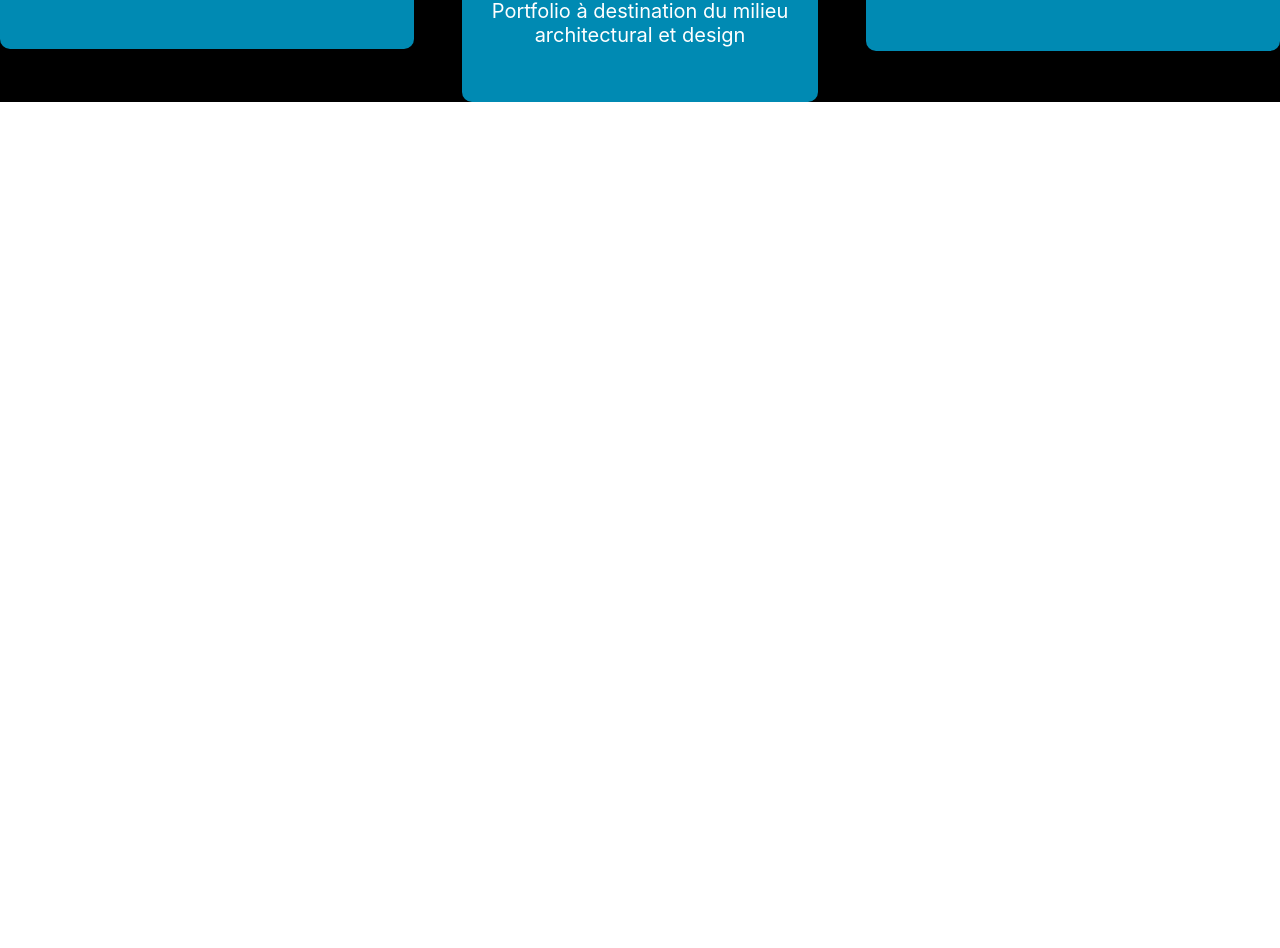
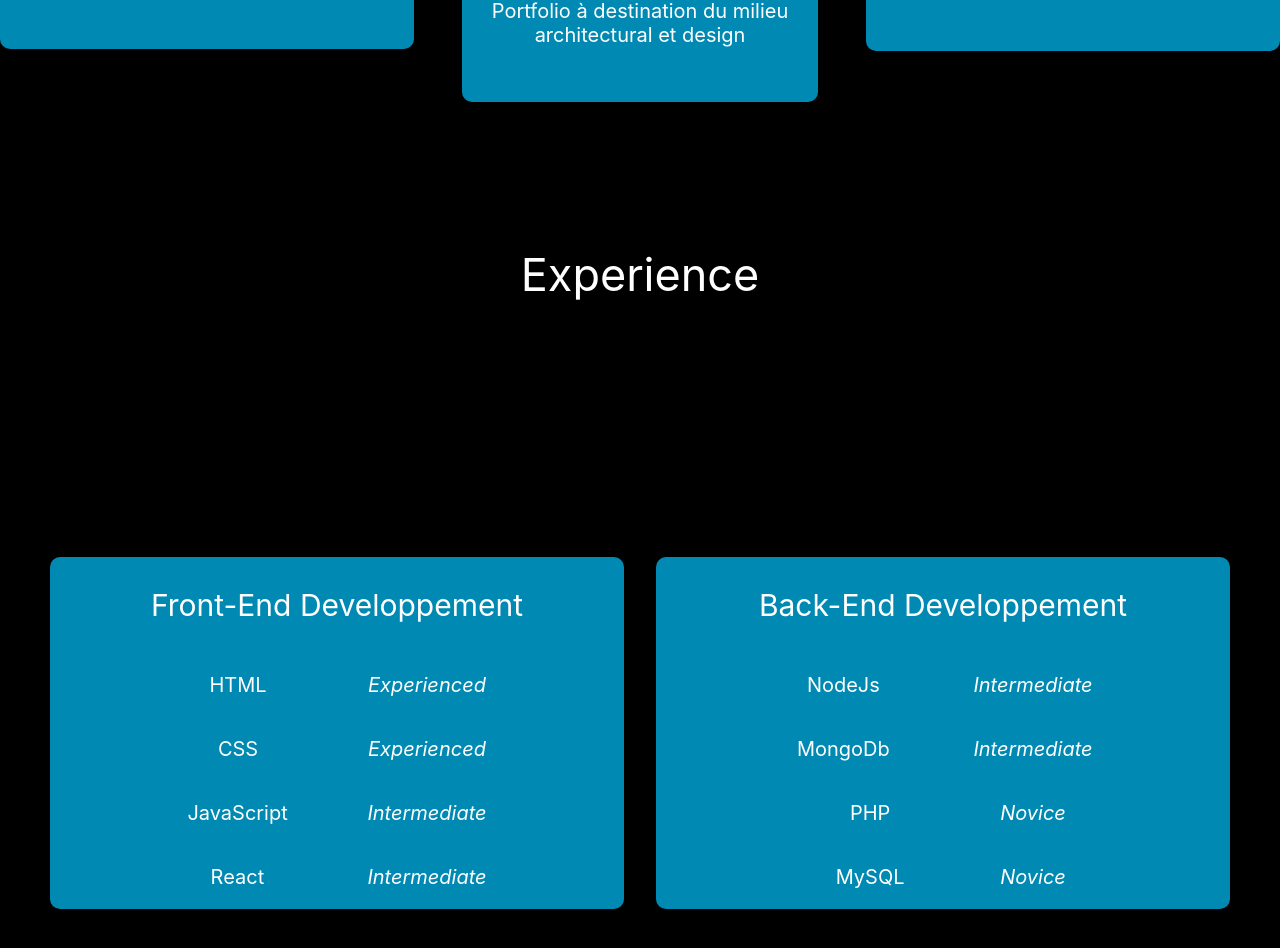
Before and after one commit to AurelienAllenic/aurelienallenic.fr-portfolio, a React (Create React App) app: page / in a window 1280 px wide. Shown: the part 1650-2598 px from the top of the page. Before the commit the page ends 1752 px from the top, so only its background shows below. Built offline with nearby package versions, Linux system fonts and the light colour scheme.

Commit message:
(feat) ended experience section

```diff
--- a/src/App.js
+++ b/src/App.js
@@ -1,8 +1,10 @@
 import './App.css';
+import { Parallax } from 'react-parallax';
+import test from "./assets/test.jpg"
 import Home from "./components/home/Home"
 import About from './components/about/About';
-import { Parallax } from 'react-parallax';
-import test from "./assets/test.jpg"
+import Experience from './components/experience/Experience';
+
 function App() {
   return (
     <div className="App">
@@ -10,6 +12,7 @@ function App() {
         <Home/>
         <Parallax  bgImage={test} strength={500}>
         <About/>
+        <Experience/>
         </Parallax>
 
     </div>
--- /dev/null
+++ b/src/components/experience/Experience.jsx
@@ -0,0 +1,58 @@
+import React from 'react'
+import { SectionTitle } from "../../style/General"
+import { ExperienceContainer, Cards, Card, MainTitleCard, CodeAndLevel, Code, Level } from "../../style/Experience"
+
+const Experience = () => {
+    return (
+        <>
+            <section id="experience">
+                <SectionTitle>Experience</SectionTitle>
+                <ExperienceContainer>
+                    <Cards>
+                        <Card>
+                            <MainTitleCard>Front-End Developpement</MainTitleCard>
+                            <CodeAndLevel>
+                                <Code>HTML</Code>
+                                <Level>Experienced</Level>
+                            </CodeAndLevel>
+                            <CodeAndLevel>
+                                <Code>CSS</Code>
+                                <Level>Experienced</Level>
+                            </CodeAndLevel>
+                            <CodeAndLevel>
+                                <Code>JavaScript</Code>
+                                <Level>Intermediate</Level>
+                            </CodeAndLevel>
+                            <CodeAndLevel>
+                                <Code>React</Code>
+                                <Level>Intermediate</Level>
+                            </CodeAndLevel>
+                        </Card>
+
+                        <Card>
+                            <MainTitleCard>Back-End Developpement</MainTitleCard>
+                            <CodeAndLevel>
+                                <Code>NodeJs</Code>
+                                <Level>Intermediate</Level>
+                            </CodeAndLevel>
+                            <CodeAndLevel>
+                                <Code>MongoDb</Code>
+                                <Level>Intermediate</Level>
+                            </CodeAndLevel>
+                            <CodeAndLevel>
+                                <Code>PHP</Code>
+                                <Level>Novice</Level>
+                            </CodeAndLevel>
+                            <CodeAndLevel>
+                                <Code>MySQL</Code>
+                                <Level>Novice</Level>
+                            </CodeAndLevel>
+                        </Card>
+                    </Cards>
+                </ExperienceContainer>
+            </section>
+        </>
+    )
+}
+
+export default Experience
--- a/src/components/nav/Nav.jsx
+++ b/src/components/nav/Nav.jsx
@@ -38,13 +38,13 @@ function Navbar() {
                         <Link className='navbar_link' to='about' spy={true} smooth={true} offset={0} duration={500} onClick={handleShowLinks}>About</Link>
                     </li>
                     <li className='navbar_item slideInDown-3'>
-                        <Link className='navbar_link' to='design' spy={true} smooth={true} offset={0} duration={500} onClick={handleShowLinks}>Experience</Link>
+                        <Link className='navbar_link' to='experience' spy={true} smooth={true} offset={0} duration={500} onClick={handleShowLinks}>Experience</Link>
                     </li>
                     <li className='navbar_item slideInDown-4'>
-                        <Link className='navbar_link' to='space' spy={true} smooth={true} offset={0} duration={500} onClick={handleShowLinks}>Portfolio</Link>
+                        <Link className='navbar_link' to='portfolio' spy={true} smooth={true} offset={0} duration={500} onClick={handleShowLinks}>Portfolio</Link>
                     </li>
                     <li className='navbar_item slideInDown-5'>
-                        <Link className='navbar_link' to='residential' spy={true} smooth={true} offset={0} duration={500} onClick={handleShowLinks}>Interests</Link>
+                        <Link className='navbar_link' to='interests' spy={true} smooth={true} offset={0} duration={500} onClick={handleShowLinks}>Interests</Link>
                     </li>
                     <li className='navbar_item slideInDown-6'>
                         <Link className='navbar_link' to='contact' spy={true} smooth={true} offset={0} duration={500} onClick={handleShowLinks}>Contact</Link>
--- /dev/null
+++ b/src/style/Experience.js
@@ -0,0 +1,42 @@
+import styled from "styled-components";
+import colors from "./Colors";
+
+export const ExperienceContainer = styled.div`
+height: auto;
+padding-top: 200px;
+padding-bottom: 200px;
+color: white;
+`
+export const Cards = styled.div`
+display: grid;
+grid-template-columns: repeat(2, 3fr);
+gap: 2rem;
+padding-left: 50px;
+padding-right: 50px;
+`
+export const Card = styled.div`
+background-color: ${colors.primary};
+border-radius: 10px 10px 10px 10px;
+&:hover{
+    background-color: white;
+    color: ${colors.primary};
+}
+`
+export const MainTitleCard = styled.p`
+font-size: 30px;
+`
+export const CodeAndLevel = styled.div`
+display: flex;
+gap: 5rem;
+width: 100%;
+justify-content: center;
+align-items: center;
+`
+export const Code = styled.p`
+width: 100px;
+font-size: 20px;
+`
+export const Level = styled.p`
+font-style: italic;
+font-size: 20px;
+`
```
